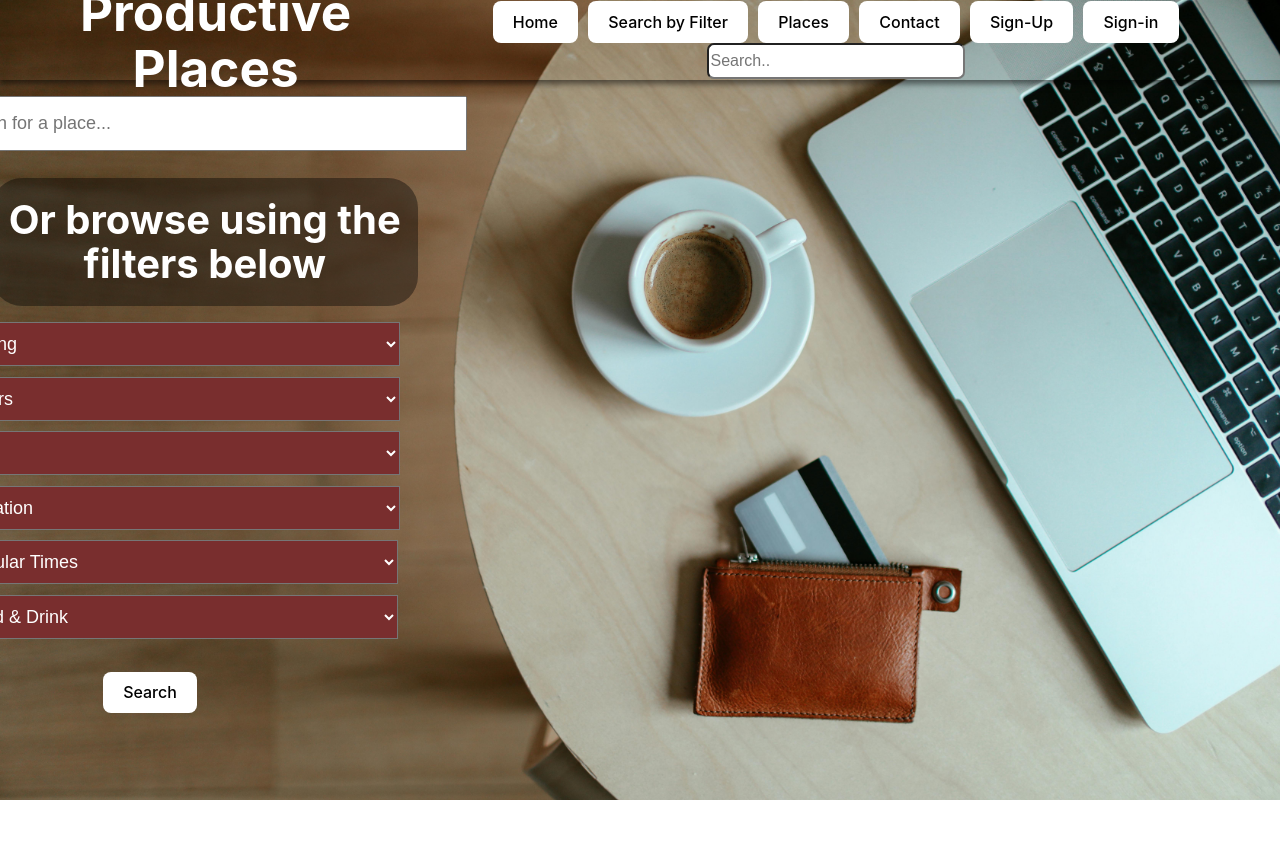
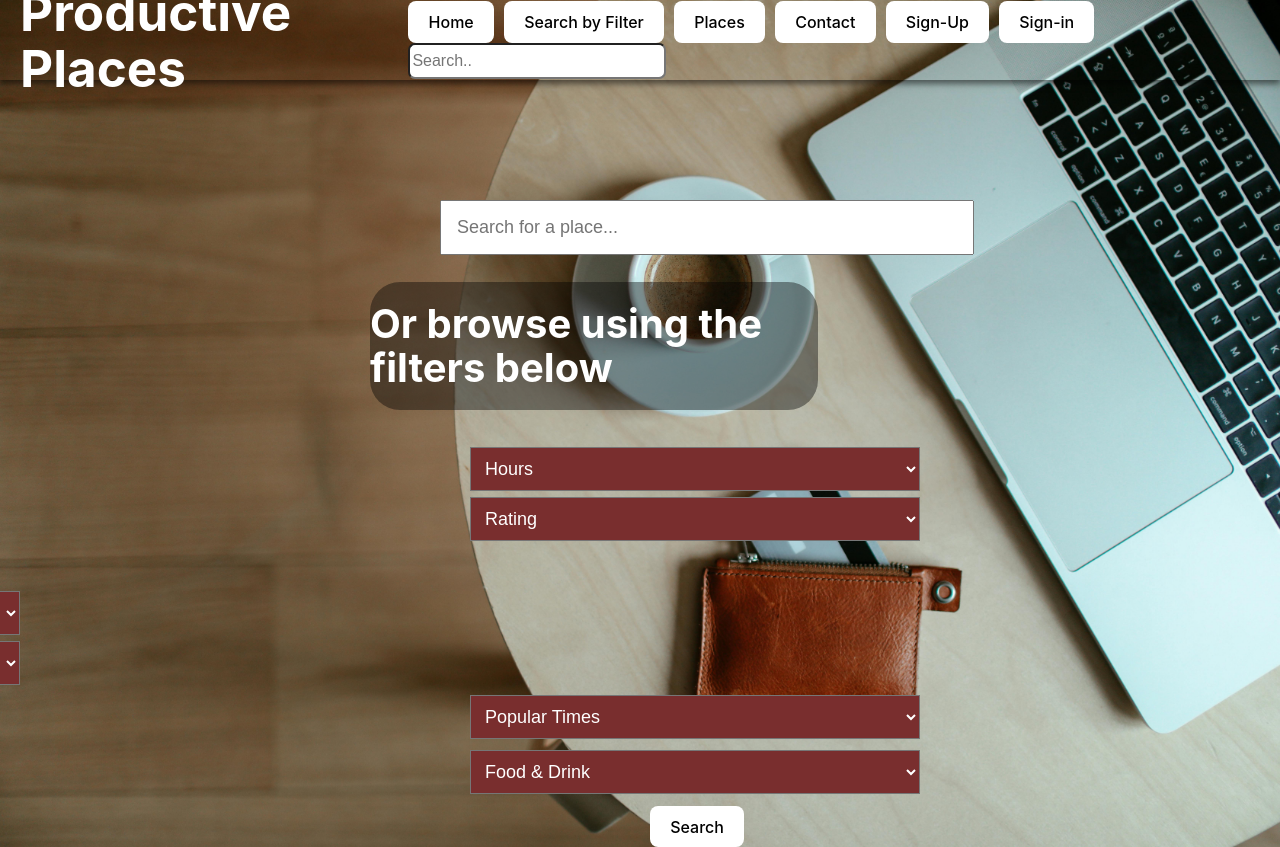
Before and after one commit to Christian-Mirt/S25-Gold, a React (Vite) app in the folder client/: page /searchfilter in a window 1280 px wide. Before the commit the page ends 800 px from the top, so only its background shows below. Built offline with nearby package versions, Linux system fonts and the light colour scheme.

Commit message:
Fixed body display issue and added to places tab

```diff
--- a/client/index.html
+++ b/client/index.html
@@ -1,10 +1,13 @@
-<!doctype html>
+<!DOCTYPE html>
 <html lang="en">
   <head>
     <meta charset="UTF-8" />
     <link rel="icon" type="image/x-icon" href="/favicon.ico" />
     <meta name="viewport" content="width=device-width, initial-scale=1.0" />
-    <link rel="stylesheet" href="https://fonts.googleapis.com/css2?family=Material+Symbols+Outlined:opsz,wght,FILL,GRAD@20..48,100..700,0..1,-50..200&icon_names=arrow_forward" />
+    <link
+      rel="stylesheet"
+      href="https://fonts.googleapis.com/css2?family=Material+Symbols+Outlined:opsz,wght,FILL,GRAD@20..48,100..700,0..1,-50..200&icon_names=arrow_forward"
+    />
     <title>Productive Places</title>
   </head>
   <body>
--- a/client/src/components/Contact/Contact.css
+++ b/client/src/components/Contact/Contact.css
@@ -5,7 +5,6 @@ h1, b, p{
 .contactCatalog{
     width: 420px;
     background-color:rgba(0,0,0,0.4);
-    transform: translate(-460px, -30px);
   }
 
   .favs{
@@ -13,7 +12,6 @@ h1, b, p{
     width: 80%;
     font-size: 25px;
     margin: 20px 0;
-    transform: translateY(-10px);
     padding: 5px;
   }
 
@@ -21,7 +19,6 @@ h1, b, p{
     border-radius: 10px;
     width: 80%;
     font-size: 25px;
-    transform: translateY(-20px);
     margin: 20px 0;
     padding: 5px;
   }
@@ -30,7 +27,6 @@ h1, b, p{
     border-radius: 10px;
     width: 80%;
     font-size: 25px;
-    transform: translateY(-20px);
     margin: 20px 0;
     padding: 5px;
   }
@@ -39,7 +35,6 @@ h1, b, p{
     border-radius: 10px;
     width: 80%;
     font-size: 25px;
-    transform: translateY(-20px);
     margin: 20px 0;
     padding: 5px;
   }
--- a/client/src/components/HomePage/HomePage.css
+++ b/client/src/components/HomePage/HomePage.css
@@ -1,8 +1,8 @@
 .caption{
   color: white;
   position: relative;
-  left: -460px;
-  top: -70px;
+  left: 300px;
+  top: 370px;
   font-size: 25px;
 }
 
@@ -17,6 +17,6 @@
   width: 100px;
   height: 100px;
   position: relative;
-  left: -460px;
-  top: -20px;
+  left: 460px;
+  top: 360px;
 }
--- a/client/src/components/Places/Places.css
+++ b/client/src/components/Places/Places.css
@@ -1,16 +1,78 @@
-h1, b, p, a{
+h1, h4, b, p, a{
     color: white;
 }
 
-ul{
-    padding-left: 0;
+.page-container {
+    display: flex;  /* Enables side-by-side layout */
+    justify-content: space-between;  /* Adds spacing between the two divs */
+    align-items: flex-start;  /* Aligns them at the top */
+    gap: 20px;  /* Space between divs */
 }
 
-.placesCatalog{
-    width: 420px;
+.places-catalog{
+    flex: 1;
     background-color:rgba(0,0,0,0.4);
-    transform: translate(-460px, -30px);
+    color:white;
     overflow-y: scroll;
     overflow-x: hidden;
     max-height: 60vh;
+    text-align: center;
+}
+
+.place-details {
+    flex: 1;
+    background-color: rgba(0, 0, 0, 0.841);
+    padding: 50px;
+}
+
+table {
+    width: 100%;
+    border-collapse: collapse;
+    table-layout: auto; /* Allows columns to take up available space */
+}
+
+th, td {
+    padding: 10px;
+    text-align: left;
+    white-space: nowrap; /* Prevents text from wrapping */
+}
+
+th {
+    font-weight: bold;
+    border-bottom: 2px solid white; /* White line between rows */
+}
+
+tbody tr {
+    border-bottom: 1px solid white; /* White line between rows */
+}
+
+    tbody tr:hover {
+        background-color: rgba(208, 208, 208, 0.4);
+    }
+
+.star-rating {
+    position: relative;
+    display: inline-block;
+    font-size: 24px; /* Adjust size of stars */
+    line-height: 1;
   }
+
+.stars {
+    display: flex;
+    color: white; /* Default star color */
+}
+
+    .stars.filled {
+        position: absolute;
+        top: 0;
+        left: 0;
+        overflow: hidden;
+        color: gold; /* Filled stars color */
+        white-space: nowrap;
+        width: 0; /* This will be dynamically updated */
+    }
+
+    .star {
+        font-size: 24px; /* Adjust as needed */
+        margin-right: 3px; /* Small spacing */
+    }
--- a/client/src/components/Places/Places.jsx
+++ b/client/src/components/Places/Places.jsx
@@ -4,10 +4,10 @@ import { useNavigate } from 'react-router-dom';
 
 function Places() {
   const navigate = useNavigate();
-  const [totalUsers, setTotalUsers] = useState(0);
+  const [totalPlaces, setTotalPlaces] = useState(0);
   const [allPlaces, setPlaces] = useState(null);
 
-     const getTotalUsers = async () => {
+     const getTotalPlaces = async () => {
        const result = await fetch(import.meta.env.VITE_API_KEY + '/place/tps', {
          method: "GET",
          headers: {
@@ -19,7 +19,7 @@ function Places() {
 
        if (data.status === 200) {
          console.log(data);
-         setTotalUsers(data.data);
+         setTotalPlaces(data.data);
        } else {
          console.log("Error fetching total users");
        }
@@ -48,27 +48,60 @@ function Places() {
 
      useEffect(() => {
        getPlaces();
-       getTotalUsers();
+       getTotalPlaces();
      }, []);
 
-  let ratingNum = 0;
   return(
-    <div className="placesCatalog">
+    <div className='page-container'>
+      <div className="places-catalog">
         <h1>Places Catalog</h1>
-      <p><b>Number of places: </b> {totalUsers}</p>
+        <p><b>Number of places: </b> {totalPlaces}</p>
         <hr width="100%" size="2" color="white" noshade></hr>
         {allPlaces ? (
-      <ul>
+        <table>
+          <thead>
+            <tr>
+              <th>Rating</th>
+              <th>Place</th>
+              <th>Location</th>
+              <th>Hours</th>
+            </tr>
+          </thead>
+          <tbody>
             {allPlaces.map((place, index) => (
-          <div key={index}>
-            <p> {place.name}: &nbsp; {place.overall_rating}</p>
-            <hr width="100%" size="2" color="white" noshade></hr>
+              <tr key={index}>
+                <td>
+                  <div className="star-rating">
+                    <div className="stars">
+                      {[...Array(5)].map((_, i) => (
+                        <span key={i} className="star">&#9733;</span> // Unicode star
+                      ))}
                     </div>
+                    <div className="stars filled" style={{ width: `${(place.overall_rating / 5) * 100}%` }}>
+                      {[...Array(5)].map((_, i) => (
+                        <span key={i} className="star">&#9733;</span> // Unicode star
                       ))}
-      </ul>
+                    </div>
+                  </div>
+                </td>
+                <td>{place.name}</td>
+                <td>{place.city}: {place.address}</td>
+                <td>{place.hours ? place.hours : 'Hours not found'}</td>
+              </tr>
+            ))}
+          </tbody>
+        </table>
       ) : (
         <p>No places available</p>
       )}
+      </div>
+      <div className='place-details'>
+        <h1>Reviews</h1>
+        <div>
+          <h4>User Manny Pacquiao says:</h4>
+          <p>This place was not good.</p>
+        </div>
+      </div>
     </div>
   )
 }
--- a/client/src/components/SearchFilter/SearchFilter.css
+++ b/client/src/components/SearchFilter/SearchFilter.css
@@ -1,8 +1,8 @@
 .bigSearch{
     width: 500px;
     padding: 15px;
-    top: -120px;
-    left: -440px;
+    top: 120px;
+    left: 440px;
     position: relative;
     font-size: large;
 }
@@ -10,8 +10,8 @@
 .browseHeader{
     color: white;
     font-size: 40px;
-    top: -120px;
-    left: -40px;
+    top: 120px;
+    left: 370px;
     position: relative;
     max-width: 35%;
     background-color:rgba(0,0,0,0.4);
@@ -25,8 +25,8 @@
     padding: 10px;
     width: 450px;
     position: relative;
-    left: -240px;
-    top: -130px;
+    left: 470px;
+    top: 180px;
     font-size: large;
 }
 
@@ -37,8 +37,8 @@
     width: 450px;
     position: relative;
     font-size: large;
-    left: -690px;
-    top: -75px;
+    left: 20px;
+    top: 130px;
 }
 
 .wifi{
@@ -48,8 +48,8 @@
     width: 450px;
     position: relative;
     font-size: large;
-    left: -240px;
-    top: -65px;
+    left: -430px;
+    top: 230px;
 }
 
 .loc{
@@ -59,8 +59,8 @@
     width: 450px;
     position: relative;
     font-size: large;
-    left: -690px;
-    top: -10px;
+    left: -880px;
+    top: 280px;
 }
 
 .pop{
@@ -70,7 +70,8 @@
     width: 450px;
     position: relative;
     font-size: large;
-    left: -195px;
+    left: 470px;
+    top: 290px;
 }
 
 .food{
@@ -80,16 +81,16 @@
     width: 450px;
     position: relative;
     font-size: large;
-    left: -645px;
-    top: 55px;
+    left: 20px;
+    top: 345px;
 }
 
 .searchButton{
     background-color: white;
     color: black;
     position: relative;
-    top: 130px;
-    left: -940px;
+    top: 400px;
+    left: -250px;
 }
 
 .rating::placeholder, .hours::placeholder, .wifi::placeholder,
--- a/client/src/components/SignIn/SignIn.css
+++ b/client/src/components/SignIn/SignIn.css
@@ -1,35 +1,25 @@
-#root {
-    max-width: 1280px;
-    margin: 0 auto;
-    padding: 2rem;
-    text-align: center;
-  }
-
   .subtitle
   {
     position: relative;
     color: white;
     top: -5px;
-    transform: translate(-470px);
   }
 
   .signBttn{
     background-color: white;
     color: black;
-    transform: translate(-480px, -20px);
   }
 
   .loginInfo{
     width: 420px;
     background-color:rgba(0,0,0,0.4);
-    transform: translate(-460px, -30px);
+    text-align: center;
   }
 
   .loginHeader{
     color: white;
     font-size: 45px;
     padding: 30px 40px;
-    transform: translateY(10px);
   }
 
   .user{
@@ -37,7 +27,6 @@
     width: 80%;
     font-size: 25px;
     margin: 20px 0;
-    transform: translateY(-10px);
     padding: 5px;
   }
 
@@ -49,7 +38,6 @@
     border-radius: 10px;
     width: 80%;
     font-size: 25px;
-    transform: translateY(-20px);
     margin: 20px 0;
     padding: 5px;
   }
--- a/client/src/components/SignUp/SignUp.css
+++ b/client/src/components/SignUp/SignUp.css
@@ -1,10 +1,3 @@
-#root {
-    max-width: 1280px;
-    margin: 0 auto;
-    padding: 2rem;
-    text-align: center;
-  }
-
   .subtitle
   {
     color: white;
@@ -14,20 +7,17 @@
   .signBttn{
     background-color: white;
     color: black;
-    transform: translate(-480px, -20px);
   }
 
   .loginInfo{
     width: 420px;
     background-color:rgba(0,0,0,0.4);
-    transform: translate(-460px, -30px);
   }
 
   .signHeader{
     color: white;
     font-size: 45px;
     padding: 30px 40px;
-    transform: translateY(10px);
   }
 
   .user{
@@ -35,7 +25,6 @@
     width: 80%;
     font-size: 25px;
     margin: 20px 0;
-    transform: translateY(-10px);
     padding: 5px;
   }
 
@@ -47,7 +36,6 @@
     border-radius: 10px;
     width: 80%;
     font-size: 25px;
-    transform: translateY(-20px);
     margin: 20px 0;
     padding: 5px;
   }
--- a/client/src/index.css
+++ b/client/src/index.css
@@ -14,6 +14,10 @@
   -moz-osx-font-smoothing: grayscale;
 }
 
+.page-container {
+  padding: 10px;
+}
+
 a {
   font-weight: 500;
   color: #646cff;
@@ -25,10 +29,10 @@ a:hover {
 
 body {
   margin: 0;
-  display: flex;
+  /* display: flex;
   place-items: center;
   min-width: 320px;
-  min-height: 100vh;
+  min-height: 100vh; */
 }
 
 h1 {
--- a/client/src/shared/Header/Header.css
+++ b/client/src/shared/Header/Header.css
@@ -1,8 +1,7 @@
 .header {
-    position: fixed;  /* Fixes the header to the top */
+    position: sticky;  /* Fixes the header to the top */
     top: 0;
     left: 0;
-    width: 100%;
     height: 80px; /* Adjust height as needed */
     z-index: 1000; /* Ensures it stays above other content */
     display: flex; /* Ensures buttons align properly */
```
Lines whose indentation alone changed are shown as unchanged.
